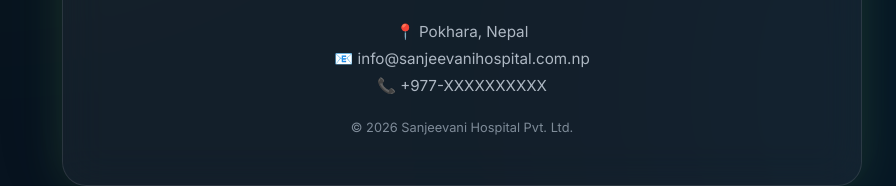
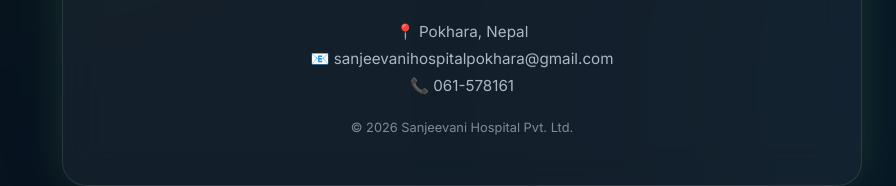
Before and after one commit to sachinghimire374-beep/sanjeevani-hospital, a plain HTML site: page index.html in a window 1280 px wide. Shown: the part 607-793 px from the top of the page, without its empty margins (178-1074 px from the left). Drawn offline with Linux system fonts and the light colour scheme.

Commit message:
contact info update

```diff
--- a/index.html
+++ b/index.html
@@ -215,8 +215,8 @@
 
     <div class="contact">
         <p>📍 Pokhara, Nepal</p>
-        <p>📧 info@sanjeevanihospital.com.np</p>
-        <p>📞 +977-XXXXXXXXXX</p>
+        <p>📧 sanjeevanihospitalpokhara@gmail.com</p>
+        <p>📞 061-578161</p>
     </div>
 
     <div class="footer">
```
